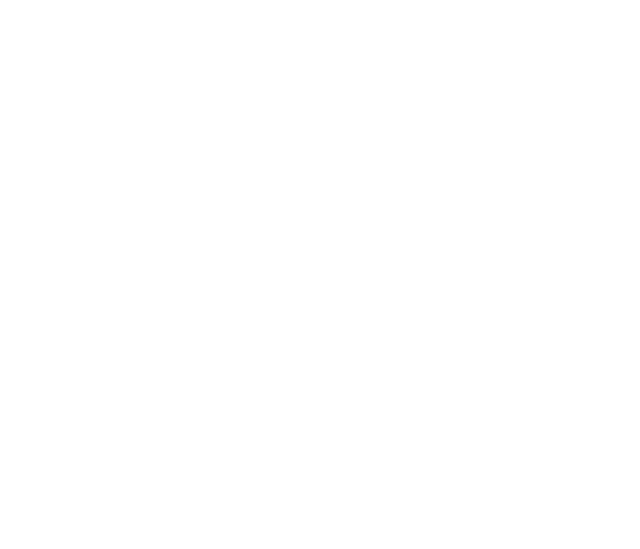
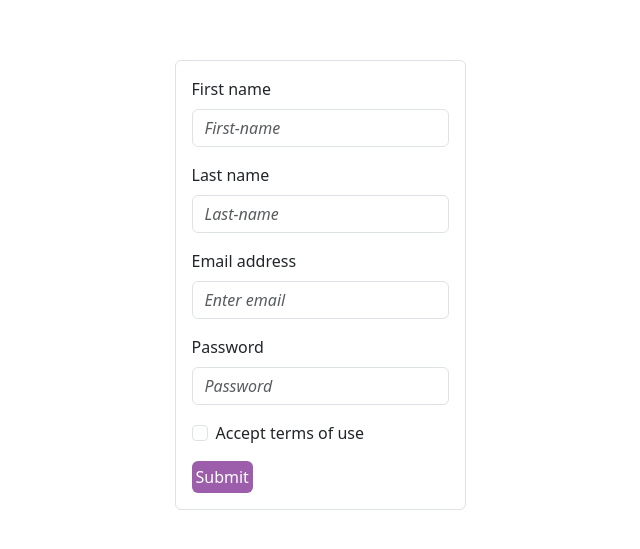
Before and after one commit to the-real-nox/canteen_preorder, a React (Vite) app: page /reg in a window 1280 px wide. Before the commit this address had no page. Shown: the part 115-664 px from the top of the page, without its empty margins (320-960 px from the left). Built offline with nearby package versions, Linux system fonts and the light colour scheme.

Commit message:
Added registration page.

```diff
--- a/src/client/App.tsx
+++ b/src/client/App.tsx
@@ -1,9 +1,10 @@
 import "./App.css";
-import {LoginPage} from "./login-page/LoginPage";
+import {LoginPage} from "./login/LoginPage";
 import { BrowserRouter as Router, Routes, Route } from "react-router-dom";
 import { StudentPage } from "./student-page/StudentPage";
 import "bootstrap/dist/css/bootstrap.css";
 import { StaffPage } from "./staff/Staff";
+import { Registration } from "./registration/Registration";
 
 function App() {
 
@@ -11,6 +12,7 @@
       <div>
           <Router>
               <Routes>
+                  <Route path="/reg" element={<Registration />} />
                   <Route path="/login" element={<LoginPage />} />
                   <Route path="/staff" element={<StaffPage />} />
                   <Route path="/student" element={<StudentPage />} />
--- /dev/null
+++ b/src/client/registration/Registration.tsx
@@ -0,0 +1,34 @@
+import { Form } from "react-bootstrap";
+import { Button } from "../components/Button";
+
+export function Registration() {
+    return (
+        <div className="vw-100 vh-100 d-flex justify-content-center align-items-center">
+            <Form className="border p-3 rounded">
+                <Form.Group className="mb-3" controlId="formBasicName">
+                    <Form.Label>First name</Form.Label>
+                    <Form.Control type="email" placeholder="First-name" />
+                </Form.Group>
+                <Form.Group className="mb-3" controlId="formBasicName">
+                    <Form.Label>Last name</Form.Label>
+                    <Form.Control type="email" placeholder="Last-name" />
+                </Form.Group>
+                <Form.Group className="mb-3" controlId="formBasicEmail">
+                    <Form.Label>Email address</Form.Label>
+                    <Form.Control type="email" placeholder="Enter email" />
+                </Form.Group>
+
+                <Form.Group className="mb-3" controlId="formBasicPassword">
+                    <Form.Label>Password</Form.Label>
+                    <Form.Control type="password" placeholder="Password" />
+                </Form.Group>
+                <Form.Group className="mb-3" controlId="formBasicCheckbox">
+                    <Form.Check type="checkbox" label="Accept terms of use" required/>
+                </Form.Group>
+                <Button>
+                    Submit
+                </Button>
+            </Form>
+        </div>
+    )
+}
```
Also changed, not shown: src/client/login/LoginPage.tsx (renamed from src/client/login-page/LoginPage.tsx).
